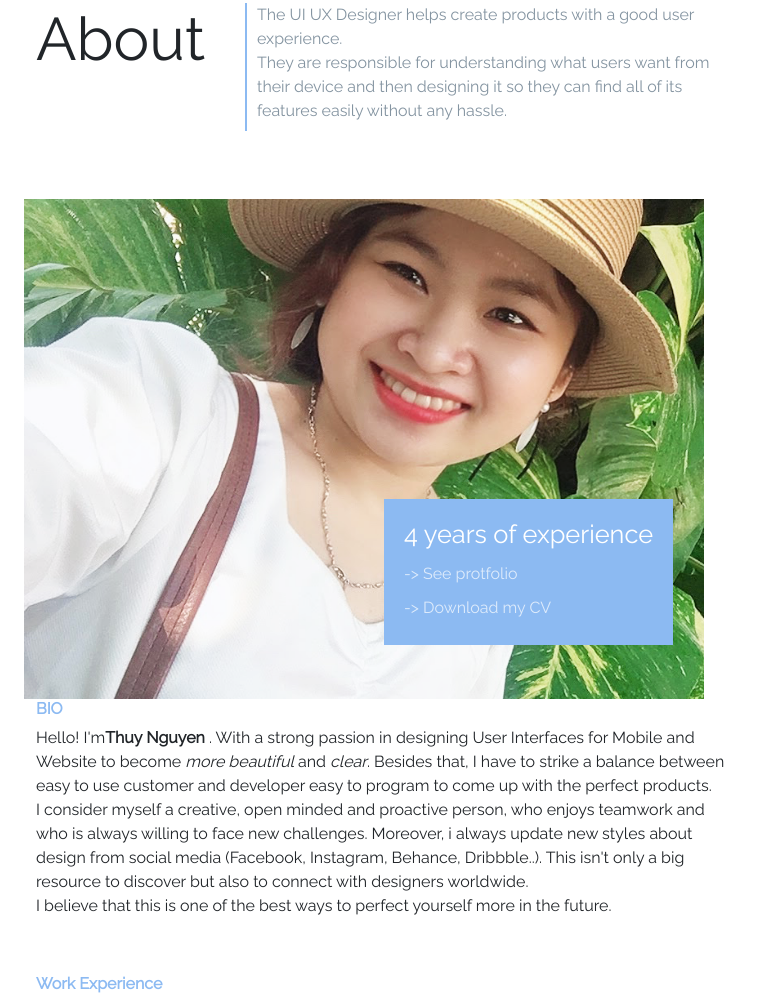
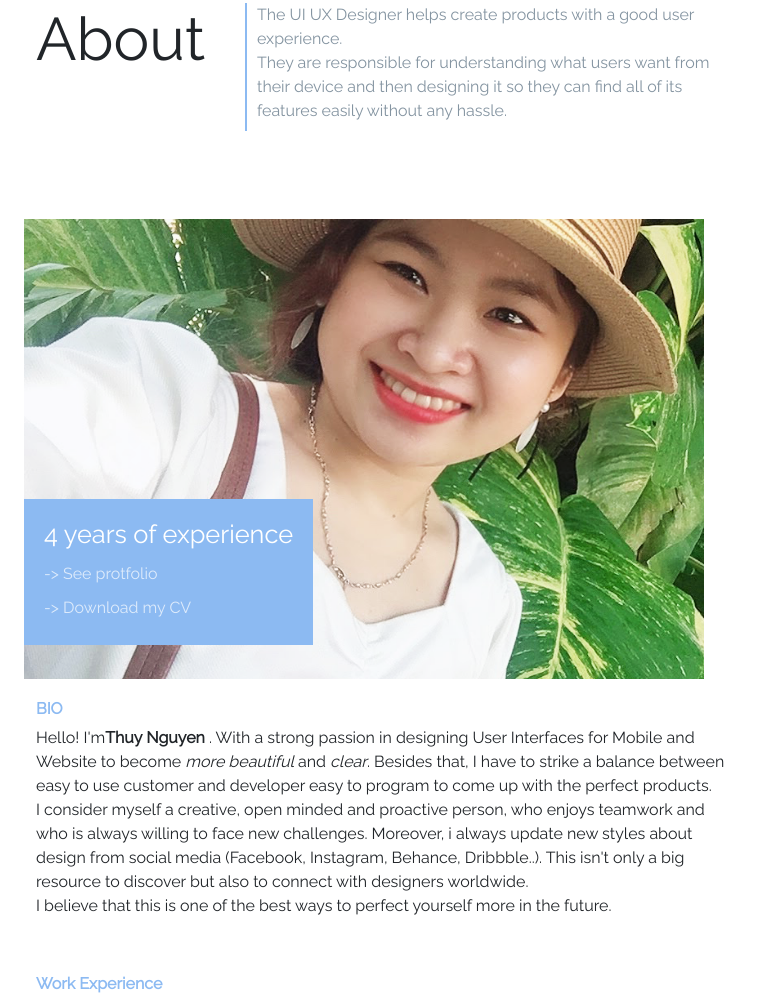
Before and after one commit to ThuyDesigner/AboutMe, a website: page index.html in a window 768 px wide. Shown: the part 997-1993 px from the top of the page. Drawn offline with nearby package versions, Linux system fonts and the light colour scheme; files whose address does not match are found by name.

Commit message:
no message

```diff
--- a/style/css/style.css
+++ b/style/css/style.css
@@ -293,6 +293,7 @@ nav.navbar-profile {
     width: 100%;
     height: 100%;
     object-fit: cover;
+    padding: 20px 0;
 }
 
 .about .content-about .img-about .lable {
@@ -792,6 +793,9 @@ nav.navbar-profile {
         text-align: start;
         padding: 20px 0;
     }
+    .about .content-about .img-about .lable {
+        left: 0 !important;
+    }
     /* For portrait layouts only */
 }
 
```
